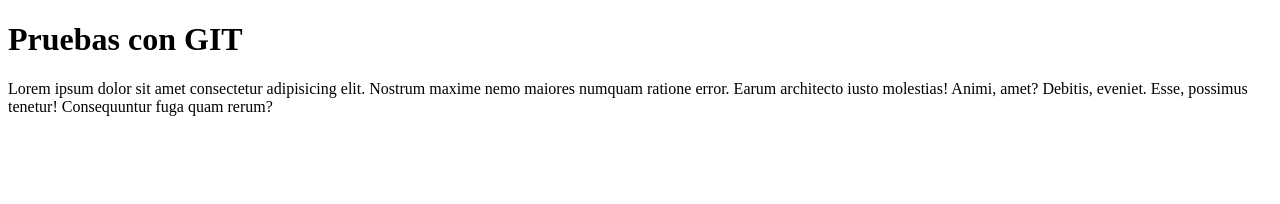
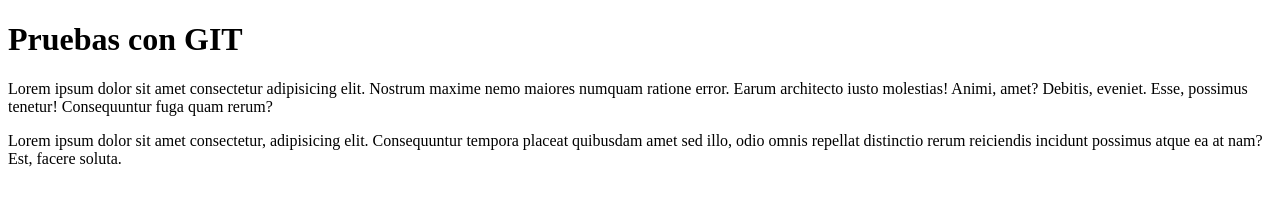
Before and after one commit to Claus-Web/web-2000, a plain HTML site: page index.html in a window 1280 px wide. Drawn offline with Linux system fonts and the light colour scheme.

Commit message:
paragraph 2 add

```diff
--- a/index.html
+++ b/index.html
@@ -13,5 +13,10 @@
       Animi, amet? Debitis, eveniet. Esse, possimus tenetur! Consequuntur fuga
       quam rerum?
     </p>
+    <p>
+      Lorem ipsum dolor sit amet consectetur, adipisicing elit. Consequuntur
+      tempora placeat quibusdam amet sed illo, odio omnis repellat distinctio
+      rerum reiciendis incidunt possimus atque ea at nam? Est, facere soluta.
+    </p>
   </body>
 </html>
```
